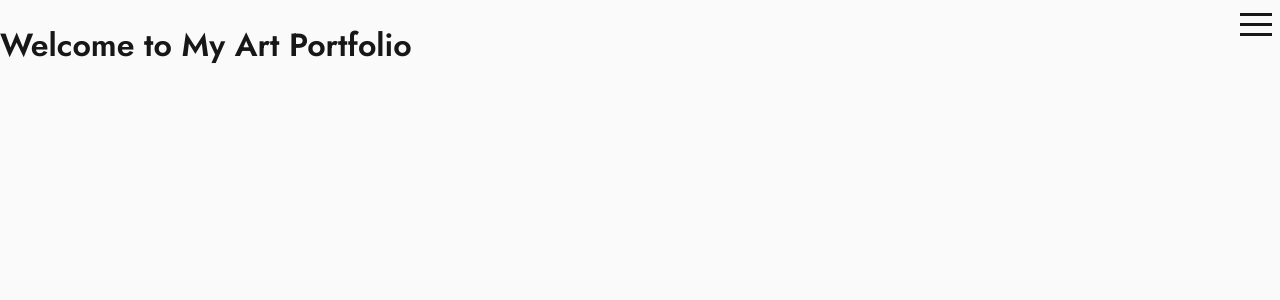
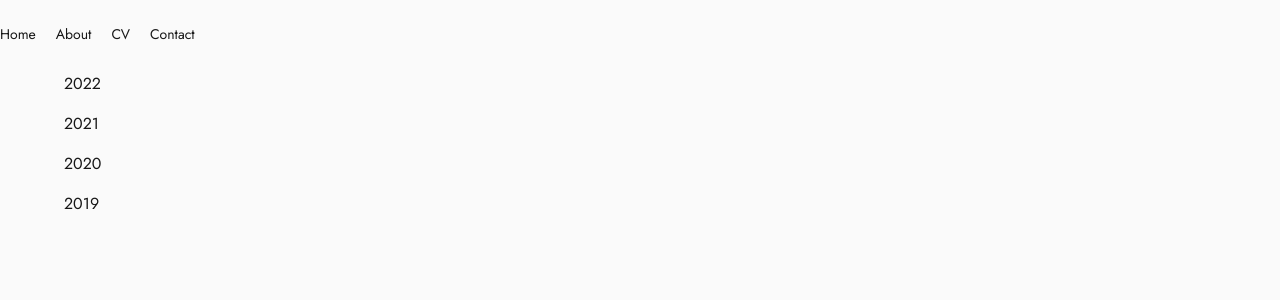
Before and after one commit to PeadarJB/my-art-portfolio, a React (Create React App) app: page / in a window 1280 px wide. Shown: the top 300 px of the page. Built offline with nearby package versions, Linux system fonts and the light colour scheme.

Commit message:
Sorting out Navbar

```diff
--- a/package.json
+++ b/package.json
@@ -6,7 +6,7 @@
     "@testing-library/jest-dom": "^5.17.0",
     "@testing-library/react": "^13.4.0",
     "@testing-library/user-event": "^13.5.0",
-    "framer-motion": "^11.0.28",
+    "framer-motion": "^11.1.7",
     "hamburger-react": "^2.5.0",
     "react": "^18.2.0",
     "react-dom": "^18.2.0",
--- a/src/App.js
+++ b/src/App.js
@@ -1,7 +1,6 @@
 import React from 'react';
 import { BrowserRouter as Router, Routes, Route } from 'react-router-dom';
-import { NavMobile } from './components/NavMobile';
-
+import { Topbar } from './components/Topbar';
 import Home from './pages/Home';
 import About from './pages/About';
 import CV from './pages/CV';
@@ -11,7 +10,7 @@ const App = () => {
   return (
     <Router>
       <div className="App">
-        <NavMobile />
+        <Topbar />
         <Routes>
           <Route path="/" element={<Home />} />
           <Route path="/about" element={<About />} />
--- /dev/null
+++ b/src/components/NavDesktop.js
@@ -0,0 +1,20 @@
+import React from 'react';
+import { Link } from 'react-router-dom';
+import { routes } from '../routes';
+import './NavDesktop.scss';
+
+export const NavDesktop = () => {
+  return (
+    <ul className="nav-desktop">
+      {routes.map((route, index) => {
+        return (
+          <li key={index}>
+            <Link to={route.href} className="nav-link">
+              {route.title}
+            </Link>
+          </li>
+        );
+      })}
+    </ul>
+  );
+};
--- /dev/null
+++ b/src/components/NavDesktop.scss
@@ -0,0 +1,15 @@
+@import '../styles/variables.scss';
+
+// The desktop navigation styles
+.nav-desktop {
+  display: none; // By default, it's hidden like the 'hidden' class
+
+  @media (min-width: $breakpoint-desktop) {
+    display: flex; // Equivalent to 'lg:flex'
+    align-items: center; // Equivalent to 'lg:items-center'
+    gap: 1.25rem; // Equivalent to 'gap-5'
+  }
+
+  // Font size similar to 'text-sm'
+  font-size: 0.875rem;
+}
--- a/src/components/NavMobile.js
+++ b/src/components/NavMobile.js
@@ -1,14 +1,10 @@
-import { useRef, useState } from 'react';
+import React, { useState, useRef } from 'react';
 import { useClickAway } from 'react-use';
-import { motion, AnimatePresence } from 'framer-motion';
 import { Squash as Hamburger } from 'hamburger-react';
-import { Link } from 'react-router-dom'; // Assuming you're using react-router for navigation
-import './NavMobile.scss'; // Your custom styles for the nav
-
-const navVariants = {
-  hidden: { opacity: 0, x: '-100%' },
-  visible: { opacity: 1, x: 0 }
-};
+import { Link } from 'react-router-dom';
+import { routes } from '../routes';
+import './NavMobile.scss'; // Ensure the styles are imported
+import { AnimatePresence, motion } from 'framer-motion';
 
 export const NavMobile = () => {
   const [isOpen, setOpen] = useState(false);
@@ -18,24 +14,35 @@ export const NavMobile = () => {
 
   return (
     <div ref={ref} className="nav-mobile">
-      <Hamburger toggled={isOpen} toggle={setOpen} />
+      <Hamburger toggled={isOpen} toggle={setOpen} size={20} />
       <AnimatePresence>
-        {isOpen && (
-          <motion.div
-            initial="hidden"
-            animate="visible"
-            exit="hidden"
-            variants={navVariants}
-            className="nav-overlay"
-          >
-            <ul className="nav-items">
-              <li><Link to="/" onClick={() => setOpen(false)}>Home</Link></li>
-              <li><Link to="/about" onClick={() => setOpen(false)}>About</Link></li>
-              <li><Link to="/cv" onClick={() => setOpen(false)}>CV</Link></li>
-              <li><Link to="/contact" onClick={() => setOpen(false)}>Contact</Link></li>
-            </ul>
-          </motion.div>
-        )}
+      {isOpen && (
+        <motion.div
+          initial={{ opacity: 0 }}
+          animate={{ opacity: 0.5 }}
+          exit={{ opacity: 0 }}
+          transition={{ duration: 0.2 }}
+          className="menu-overlay">
+          <ul>
+            {routes.map((route, index) => (
+              <motion.li
+              initial={{ scale: 0, opacity: 0 }}
+              animate={{ scale: 1, opacity: 1 }}
+              transition={{
+                type: "spring",
+                stiffness: 260,
+                damping: 20,
+                delay: 0.1 + index / 10,
+              }}
+                key={route.title}>
+                <Link to={route.href} onClick={() => setOpen(false)}>
+                  {route.title}
+                </Link>
+              </motion.li>
+            ))}
+          </ul>
+        </motion.div>
+      )}
       </AnimatePresence>
     </div>
   );
--- a/src/components/NavMobile.scss
+++ b/src/components/NavMobile.scss
@@ -1,45 +1,44 @@
+@import '../styles/variables.scss';
+
+// Mobile-first approach: Element is visible by default
 .nav-mobile {
+  display: block;
   position: fixed;
-    top: 0;
   right: 0;
-    z-index: 10; // Ensure it's above other content
-    // Style the hamburger icon as needed
+  padding-top: 1rem;
+  padding-right: 1rem;
+
+
+
+  // Hide the element on large screens
+  @media (min-width: $breakpoint-desktop) {
+    display: none;
+  }
 }
 
-  .nav-overlay {
+.menu-overlay {
   position: fixed;
-    top: 0;
+  // Starts below any fixed header you might have
   left: 0;
-    width: 100%;
-    height: 100%;
-    background-color: rgba(23, 23, 23, 0.95); // Using your dark theme bg color
-    display: flex;
-    flex-direction: column;
-    justify-content: center;
-    align-items: center;
-    padding-top: 3.5rem; // Adjust based on your header's height
+  right: 0;
+  background: $font-color-light;
+  backdrop-filter: blur(10px);
+  padding-left: 5%;
+  z-index: 1000; // Ensure it's above other content
+}
 
-    .nav-items {
+ul {
   list-style: none;
   padding: 0;
   margin: 0;
-      width: 100%;
-      text-align: center;
 
   li {
-        margin: 0.5rem 0;
+    padding: 0.5rem 0; // Padding for each menu item
 
     a {
+      text-decoration: none;
+      color: $font-color-dark; // Color for the links
       display: block;
-          color: #FAFAFA; // Text color for the dark theme
-          text-decoration: none;
-          padding: 1rem;
-          font-size: 1.5rem; // Adjust size as needed
-
-          &:hover {
-            background-color: #838383; // Hover state bg color
     }
   }
 }
-    }
-  }
--- /dev/null
+++ b/src/components/Topbar.js
@@ -0,0 +1,15 @@
+import React from 'react';
+import { NavMobile } from './NavMobile';
+import { NavDesktop } from './NavDesktop';
+import './Topbar.scss';
+
+export const Topbar = () => {
+  return (
+    <div className="topbar">
+      <nav className="container">
+        <NavMobile />
+        <NavDesktop />
+      </nav>
+    </div>
+  );
+};
--- /dev/null
+++ b/src/components/Topbar.scss
@@ -0,0 +1,23 @@
+@import '../styles/variables.scss';
+
+.topbar {
+    position: fixed;
+    top: 0;
+    left: 0;
+    right: 0;
+    background-color: $font-color-light; // Assuming bg-neutral-950 is a dark grey
+
+
+    .container {
+      display: flex;
+      align-items: center;
+      justify-content: space-between;
+      padding-top: 1rem;
+      padding-bottom: 1rem;
+
+      @media (min-width: $breakpoint-desktop) { // lg breakpoint
+        padding-top: 1rem;
+        padding-bottom: 1rem;
+      }
+    }
+  }
--- a/src/pages/Home.js
+++ b/src/pages/Home.js
@@ -3,8 +3,12 @@ import React from 'react';
 const Home = () => {
   return (
     <div>
-      <h1>Welcome to My Art Portfolio</h1>
-      {/* More content */}
+      <ul>
+        <li>2022</li>
+        <li>2021</li>
+        <li>2020</li>
+        <li>2019</li>
+      </ul>
     </div>
   );
 };
--- /dev/null
+++ b/src/routes.js
@@ -0,0 +1,18 @@
+export const routes = [
+    {
+      title: "Home",
+      href: "/", // Assuming you want to link to the root
+    },
+    {
+      title: "About",
+      href: "/about", // Link to the About page
+    },
+    {
+      title: "CV",
+      href: "/cv", // Link to the CV page
+    },
+    {
+      title: "Contact",
+      href: "/contact", // Link to the Contact page
+    },
+  ];
--- a/src/styles/styles.scss
+++ b/src/styles/styles.scss
@@ -1,21 +1,4 @@
-// Variables
-$font-color-light: #FAFAFA;
-$font-color-dark: #171717;
-$hover-link-light: #838383;
-$hover-link-dark: #838383;
-
-$font-family-body: 'Jost', sans-serif;
-$font-size-base: 16px;
-$line-height-base: 1.5;
-$font-weight-normal: 400;
-$font-weight-bold: 700;
-
-@import url('https://fonts.googleapis.com/css2?family=Jost:wght@400;600&display=swap');
-
-// Assuming a mobile-first approach
-$breakpoint-mobile: 480px;
-$breakpoint-tablet: 768px;
-$breakpoint-desktop: 1024px;
+@import './variables.scss';
 
 // Body and base styles
 body {
@@ -25,7 +8,8 @@ body {
   font-weight: $font-weight-normal;
   color: $font-color-dark;
   background-color: $font-color-light;
-  margin: 0;
+  margin-top: 12%;
+  margin-left: 5%;
   padding: 0;
   transition: background-color 0.3s ease-out, color 0.3s ease-out;
 }
@@ -63,11 +47,17 @@ a {
 
 // Responsive styles
 @media (min-width: $breakpoint-tablet) {
-  // Tablet styles
+ body{
+  margin-top: 15%;
+  margin-left: 5%;
+ }
 }
 
 @media (min-width: $breakpoint-desktop) {
-  // Desktop styles
+  body{
+  margin-top: 5%;
+  margin-left: 5%;
+  }
 }
 
 // Fade animations for page transitions
--- /dev/null
+++ b/src/styles/variables.scss
@@ -0,0 +1,20 @@
+// Variables
+$font-color-light: #FAFAFA;
+$font-color-dark: #171717;
+$hover-link-light: #838383;
+$hover-link-dark: #838383;
+
+$menu-overlay-light: rgba(255, 255, 255, 0.5);
+
+$font-family-body: 'Jost', sans-serif;
+$font-size-base: 16px;
+$line-height-base: 1.5;
+$font-weight-normal: 400;
+$font-weight-bold: 700;
+
+@import url('https://fonts.googleapis.com/css2?family=Jost:wght@400;600&display=swap');
+
+// Assuming a mobile-first approach
+$breakpoint-mobile: 480px;
+$breakpoint-tablet: 768px;
+$breakpoint-desktop: 1024px;
```
Also changed, not shown: 1 other file (tests, documents, lock files or other folders). Lines whose indentation alone changed are shown as unchanged.
